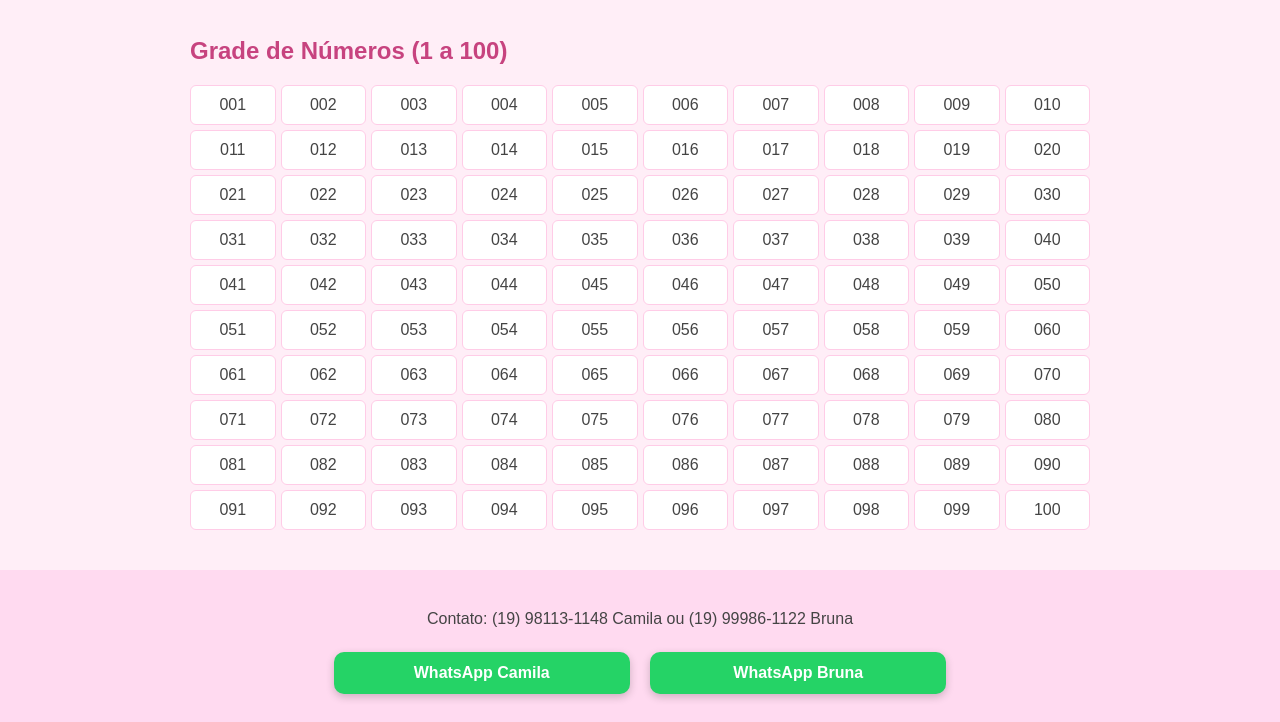
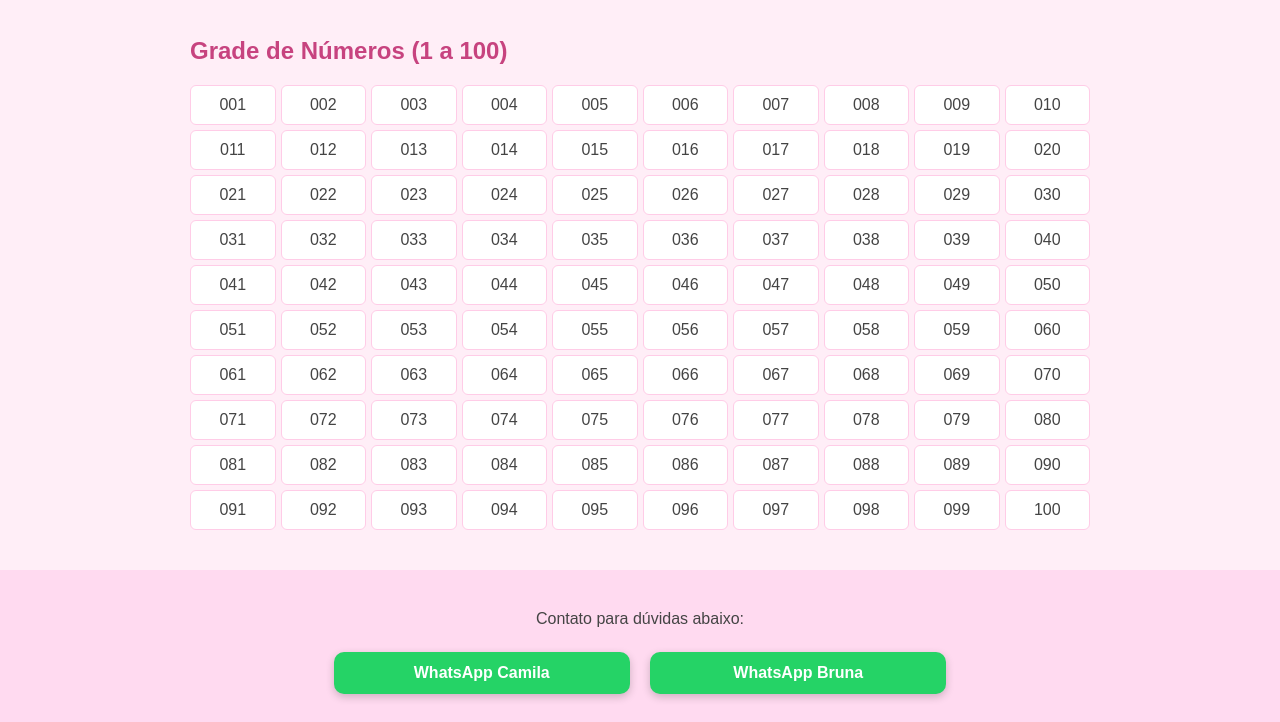
Before and after one commit to oimendes/rifa-site, a plain HTML site: page index.html in a window 1280 px wide. Shown: the part 2029-2751 px from the top of the page. Drawn offline with Linux system fonts and the light colour scheme; no server answers.

Commit message:
Update index.html

```diff
--- a/index.html
+++ b/index.html
@@ -67,7 +67,7 @@
 
     <footer>
     <p style="text-align: center; margin-top: 20px;">
-        Contato: (19) 98113-1148 Camila ou (19) 99986-1122 Bruna
+         Contato para dúvidas abaixo:
     </p>
 
     <div class="whatsapp-contatos">
```
